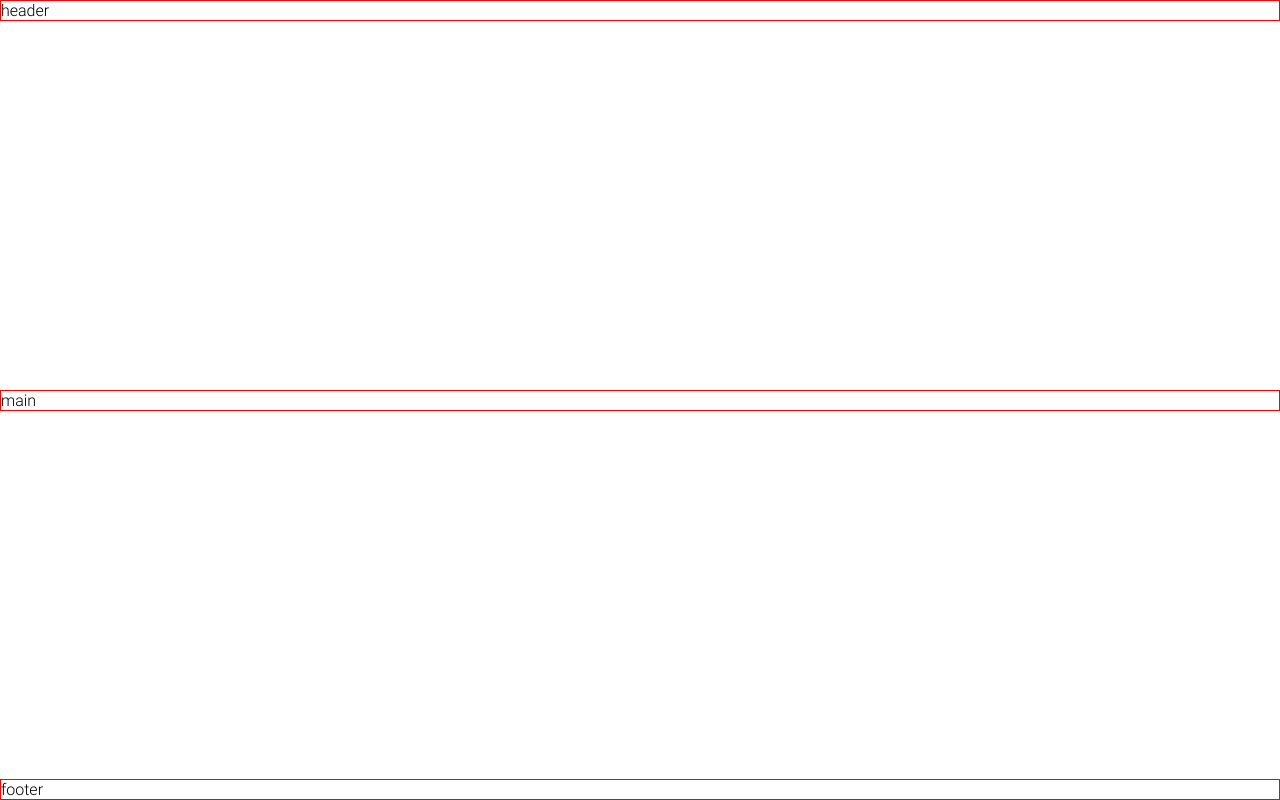
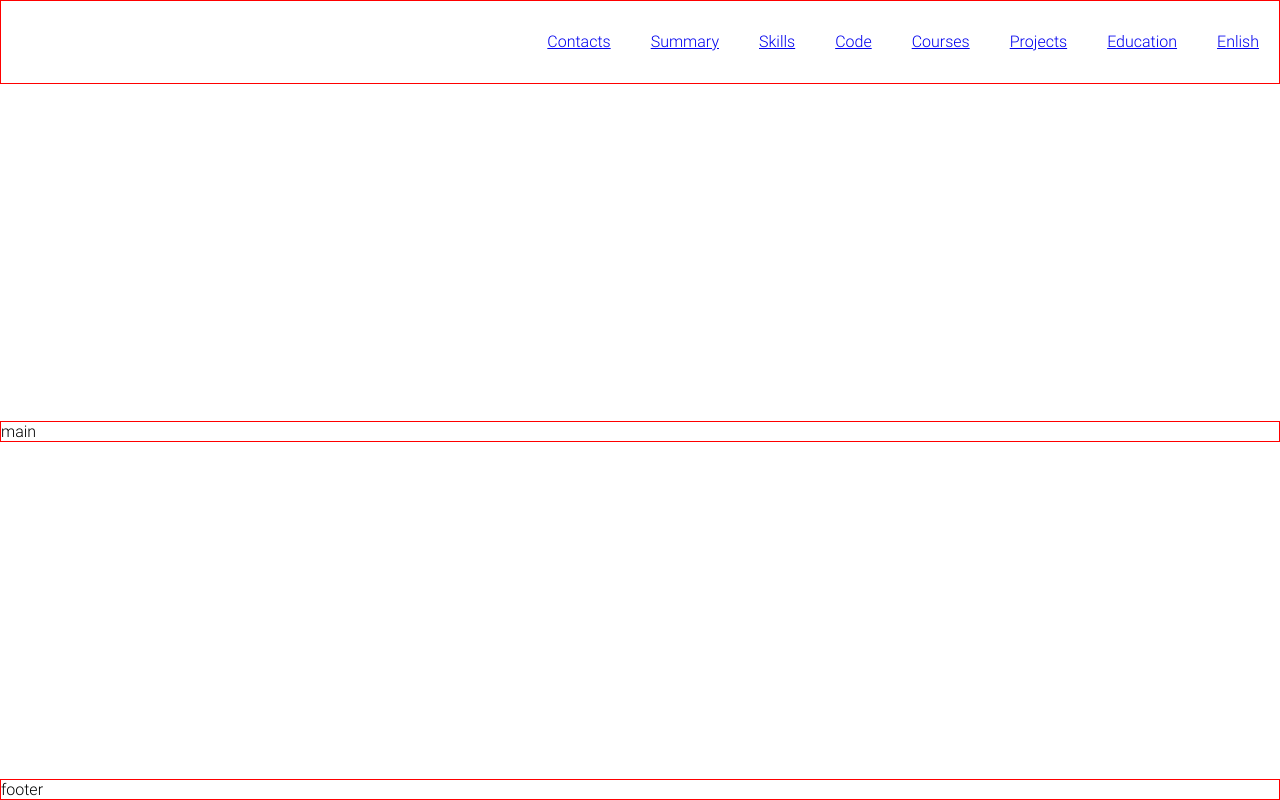
Before and after one commit to Kurmaz724/rsschool-cv, a plain HTML site: page index.html in a window 1280 px wide. Drawn offline with Linux system fonts and the light colour scheme.

Commit message:
2 izmeneie

```diff
--- a/index.html
+++ b/index.html
@@ -9,8 +9,25 @@
 
 </head>
 <body>
-   <header class="header">header</header>
-   <main class="main">main</main>
-   <footer class="footer">footer</footer>
+   <header class="header">
+    <div class="container">
+        <nav class="nav">
+            <ul class="nav-list">
+              <li class="nav-item"><a href="#contacts" class="nav-link">Contacts</a></li>
+              <li class="nav-item"><a href="#summary" class="nav-link">Summary</a></li>
+              <li class="nav-item"><a href="#skills" class="nav-link">Skills</a></li>
+              <li class="nav-item"><a href="#code" class="nav-link">Code</a></li>
+              <li class="nav-item"><a href="#courses" class="nav-link">Courses</a></li>
+              <li class="nav-item"><a href="#projects" class="nav-link">Projects</a></li>
+              <li class="nav-item"><a href="#education" class="nav-link">Education</a></li>
+              <li class="nav-item"><a href="#enlish" class="nav-link">Enlish</a></li>
+            </ul>
+          </nav>
+    </div>
+   </header>
+   <main class="main">
+    <div class="container">main</div></main>
+   <footer class="footer"><div class="container">footer</div>
+</footer>
 </body>
 </html>
--- a/style.css
+++ b/style.css
@@ -1,3 +1,6 @@
+html {
+  scroll-behavior: smooth;
+}
 @font-face {
     font-family: Roboto;
      src: url("assets/fonts/Roboto/Roboto-Light.ttf");
@@ -17,3 +20,17 @@
    .header {border: 1px solid red;}
    .main {border: 1px solid red;}
    .footer {border: 1px solid red;}
+   .container {
+    max-width: 1440px;
+    margin: 0 auto;
+  }
+  .nav-list {
+    display:flex;
+    justify-content: flex-end;
+    align-items: center;
+    list-style: none
+  }
+  .nav-link {
+    padding: 0 20px;
+    line-height: 50px;
+  }
```
